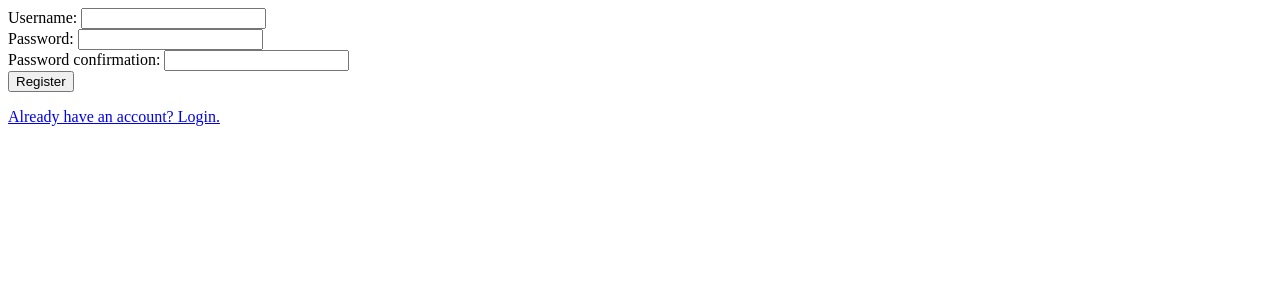
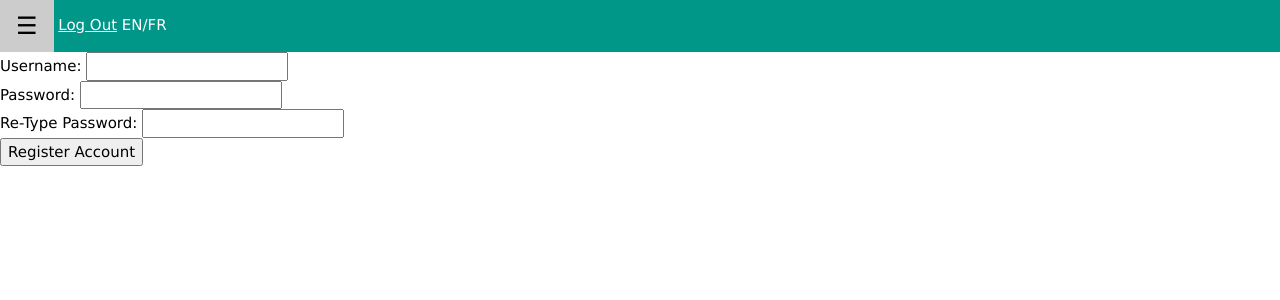
Before and after one commit to evericain01/SysDevProject, a PHP site: the page made by InventoryManagementSystem/app/views/Login/register.php in a window 1280 px wide. Shown: the top 300 px of the page. Run offline with PHP 8.4, Linux system fonts and the light colour scheme; some libraries are stand-ins or nearby versions.

Commit message:
edited a few views

```diff
--- a/InventoryManagementSystem/app/views/Login/register.php
+++ b/InventoryManagementSystem/app/views/Login/register.php
@@ -1,4 +1,4 @@
-<html>
+<!-- <html>
     <head>
         <title>Register an account</title>
     </head>
@@ -18,4 +18,45 @@
         </form>
         <a href="<?= BASE ?>/Default/login">Already have an account? Login.</a>
     </body>
+</html> -->
+
+<!DOCTYPE html>
+<html>
+<title>Register</title>
+<meta name="viewport" content="width=device-width, initial-scale=1">
+<link rel="stylesheet" type="text/css" href="register.css">
+<link rel="stylesheet" href="https://www.w3schools.com/w3css/4/w3.css">
+<script type="text/javascript" src="home.js"></script>
+<body>
+  <div class="w3-sidebar w3-bar-block w3-card w3-animate-left" style="display:none" id="mySidebar">
+    <button class="w3-bar-item w3-button w3-large" onclick="w3_close()">Close &times;</button>
+    <a href="home.html" class="w3-bar-item w3-button">Home</a>
+    <a href="modify.html" class="w3-bar-item w3-button">Modify Profile</a>
+    <a href="account.html" class="w3-bar-item w3-button">View All Accounts</a>
+    <a href="printer.html" class="w3-bar-item w3-button">View Printer Stock</a>
+    <a href="toner.html" class="w3-bar-item w3-button">View Toner Stock</a>
+  </div>
+
+  <div class="w3-teal">
+    <button id="openNav" class="w3-button w3-teal w3-xlarge" onclick="w3_open()">&#9776;</button>
+    <a href="login.html" class="logout">Log Out</a>
+    <a class="language" onclick="register.php">EN/FR</a>
+  </div>
+
+  <form action="" method="POST">
+      <label class="username">Username:</label>
+      <input class="inputbox1" type="text" name="username">
+      <br>
+
+      <label class="password">Password:</label>
+      <input class="inputbox5" type="password" name="password">
+      <br>
+
+      <label class="password2">Re-Type Password:</label>
+      <input class="inputbox6" type="password" name="password_confirm">
+      <br>
+
+      <button class="button" type="button" onclick="register.php">Register Account</button>
+    </form>
+</body>
 </html>
--- a/InventoryManagementSystem/app/views/Manager/mainPage.php
+++ b/InventoryManagementSystem/app/views/Manager/mainPage.php
@@ -1,6 +1,6 @@
 <html>
     <head>
-        <title>Register an employee</title>
+        <title>All users</title>
     </head>
     <body>
     <?php
```
Also changed, not shown: InventoryManagementSystem/app/views/Login/login.php (+24 -1 lines).
